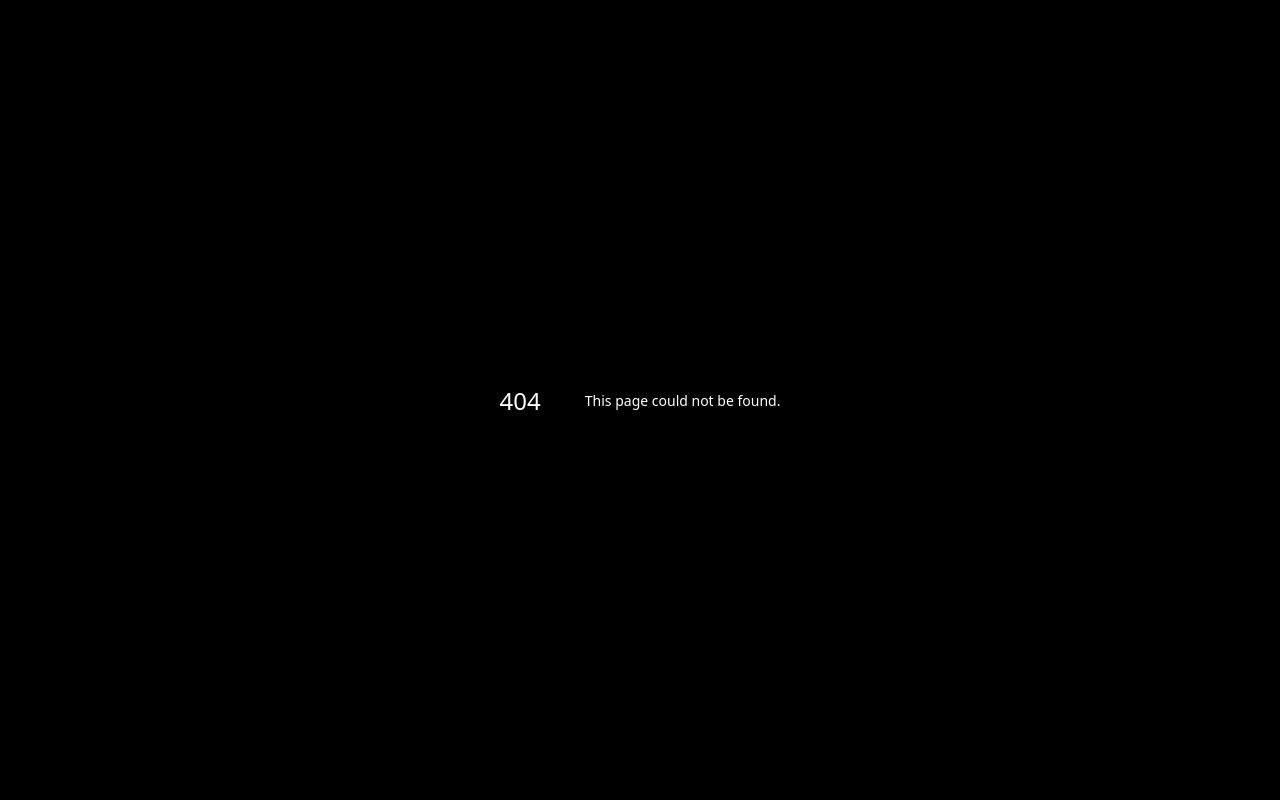
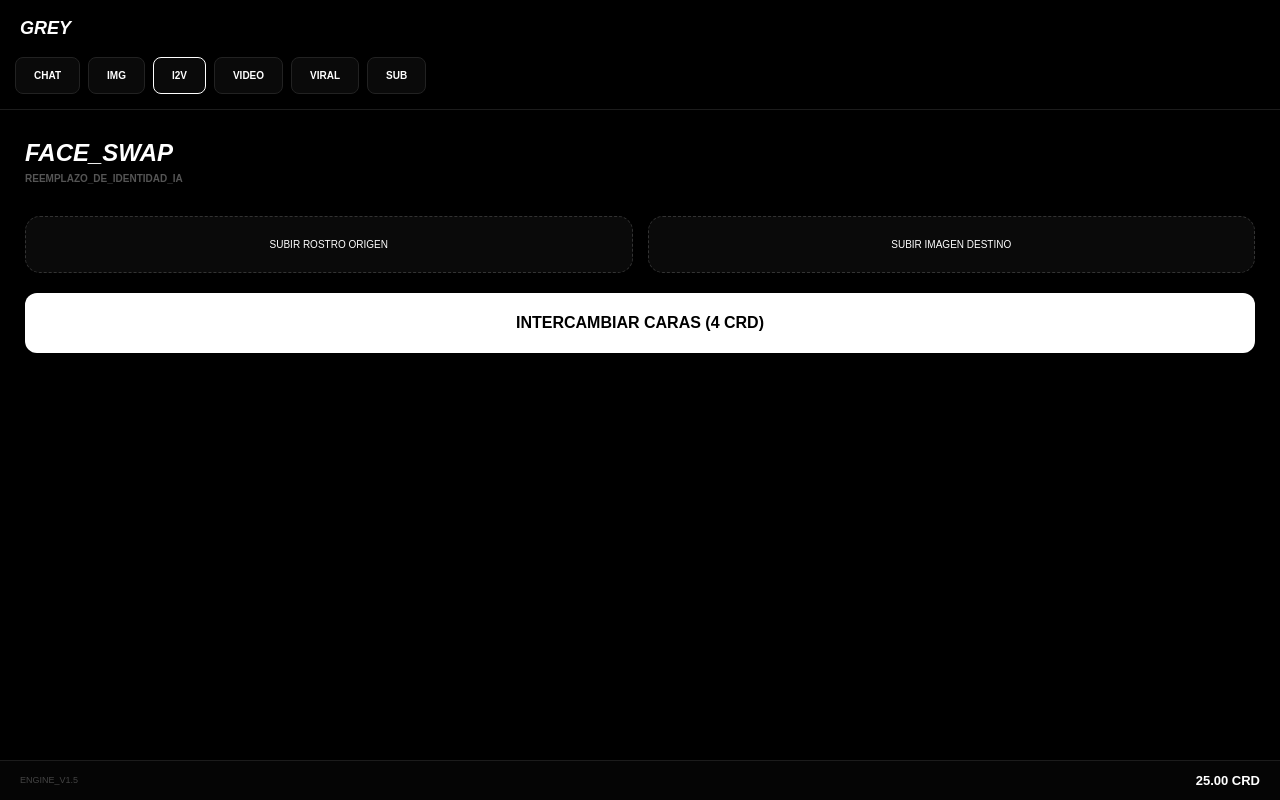
Before and after one commit to capitamweed1205-pixel/grey-ia, a Next.js app: page /faceswap in a window 1280 px wide. Before the commit this address had no page. Built offline with nearby package versions, Linux system fonts and the light colour scheme.

Commit message:
Add FaceSwap component for face swapping functionality

```diff
--- /dev/null
+++ b/app/(dashboard)/faceswap/page.tsx
@@ -0,0 +1,19 @@
+"use client"
+import { useState } from 'react';
+
+export default function FaceSwap() {
+  const [loading, setLoading] = useState(false);
+  return (
+    <div style={{ padding: '25px', backgroundColor: '#000', minHeight: '100vh', color: '#fff', fontFamily: 'sans-serif' }}>
+      <h2 style={{ fontSize: '24px', fontWeight: '900', fontStyle: 'italic', margin: '0' }}>FACE_SWAP</h2>
+      <p style={{ color: '#555', fontSize: '10px', marginBottom: '30px', fontWeight: 'bold' }}>REEMPLAZO_DE_IDENTIDAD_IA</p>
+      <div style={{ display: 'grid', gridTemplateColumns: '1fr 1fr', gap: '15px', marginBottom: '20px' }}>
+        <div style={{ backgroundColor: '#0a0a0a', border: '1px dashed #333', padding: '20px', borderRadius: '15px', textAlign: 'center', fontSize: '10px' }}>SUBIR ROSTRO ORIGEN</div>
+        <div style={{ backgroundColor: '#0a0a0a', border: '1px dashed #333', padding: '20px', borderRadius: '15px', textAlign: 'center', fontSize: '10px' }}>SUBIR IMAGEN DESTINO</div>
+      </div>
+      <button onClick={() => {setLoading(true); setTimeout(()=>setLoading(false), 4000)}} style={{ width: '100%', backgroundColor: '#fff', color: '#000', padding: '18px', borderRadius: '12px', fontWeight: '900', border: 'none' }}>
+        {loading ? 'PROCESANDO IDENTIDAD...' : 'INTERCAMBIAR CARAS (4 CRD)'}
+      </button>
+    </div>
+  );
+}
```
